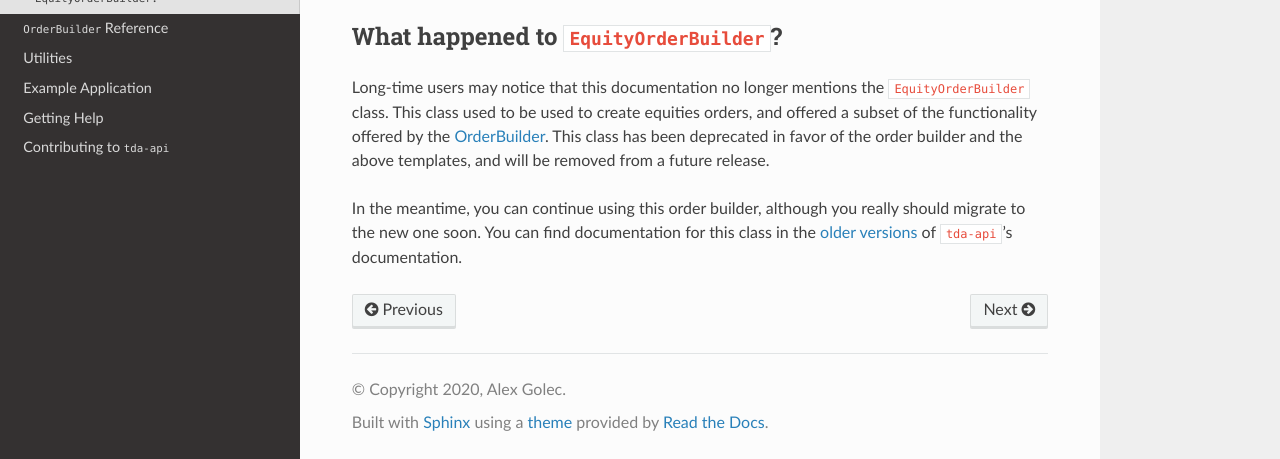
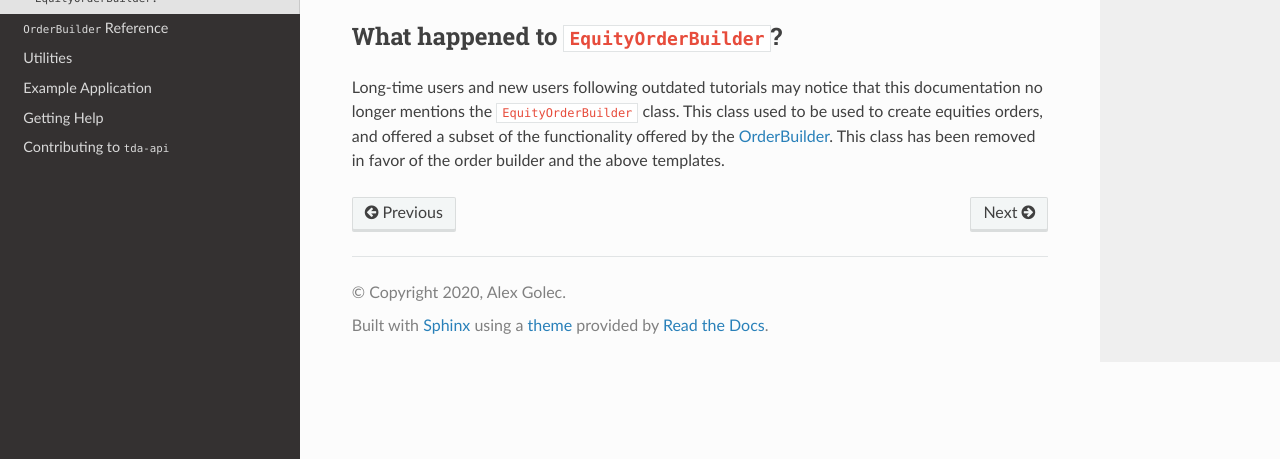
Before and after one commit to alexgolec/tda-api, a Sphinx documentation site: the page built from docs/order-templates.rst, in a window 1280 px wide and 900 px high, scrolled down 6333 px, cut to the strip 441-900 px from the top of the window. Built offline with Sphinx 7.4.7 and the Read the Docs theme 2.0.0, drawn with Linux system fonts in a browser that asks for light colours.

```diff
--- a/docs/order-templates.rst
+++ b/docs/order-templates.rst
@@ -243,15 +243,8 @@
 What happened to ``EquityOrderBuilder``?
 ----------------------------------------
 
-Long-time users may notice that this documentation no longer mentions the
-``EquityOrderBuilder`` class. This class used to be used to create equities
-orders, and offered a subset of the functionality offered by the
-:ref:`OrderBuilder <order_builder>`. This class has been deprecated in favor of
-the order builder and the above templates, and will be removed from a future
-release.
-
-In the meantime, you can continue using this order builder, although you really
-should migrate to the new one soon. You can find documentation for this class in
-the `older versions
-<https://tda-api.readthedocs.io/en/v0.3.2/orders.html>`__ of ``tda-api``'s
-documentation.
+Long-time users and new users following outdated tutorials may notice that
+this documentation no longer mentions the ``EquityOrderBuilder`` class. This
+class used to be used to create equities orders, and offered a subset of the
+functionality offered by the :ref:`OrderBuilder <order_builder>`. This class
+has been removed in favor of the order builder and the above templates.
```
Also changed, not shown: 2 other files.
